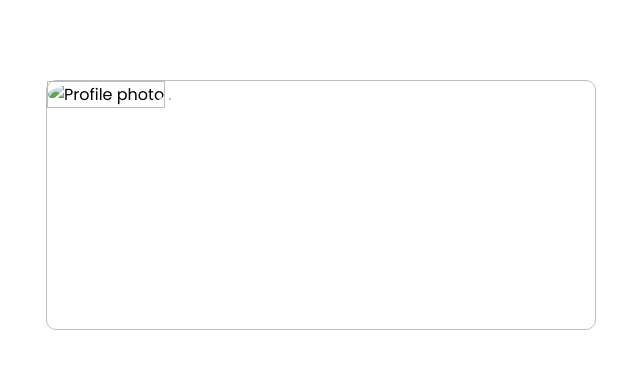
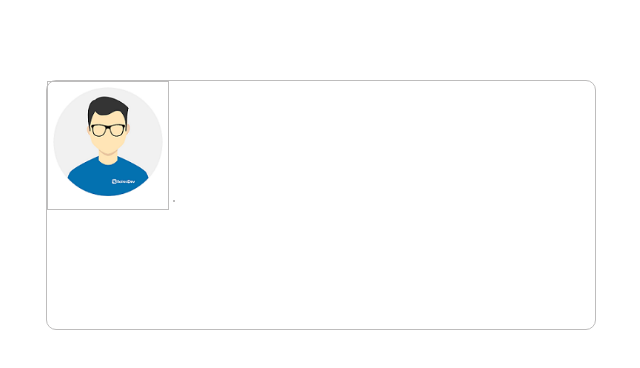
Before and after one commit to riteekpatil98/simple-profile-card, a plain HTML site: page index.html in a window 1280 px wide. Shown: the whole page, without its empty margins (319-959 px from the left). Drawn offline with Linux system fonts and the light colour scheme.

Commit message:
Adding profile Photo
Adding profile Photo

```diff
--- a/index.html
+++ b/index.html
@@ -11,7 +11,7 @@
     <!-- Main Section -->
     <section id="main-section">
         <section id="profile-info">
-            <img src="resource/developer.png" alt="Profile photo">
+            <img src="assets/developer.png" alt="Profile photo">
         </section>
         <section id="profile-desc">
 
```
